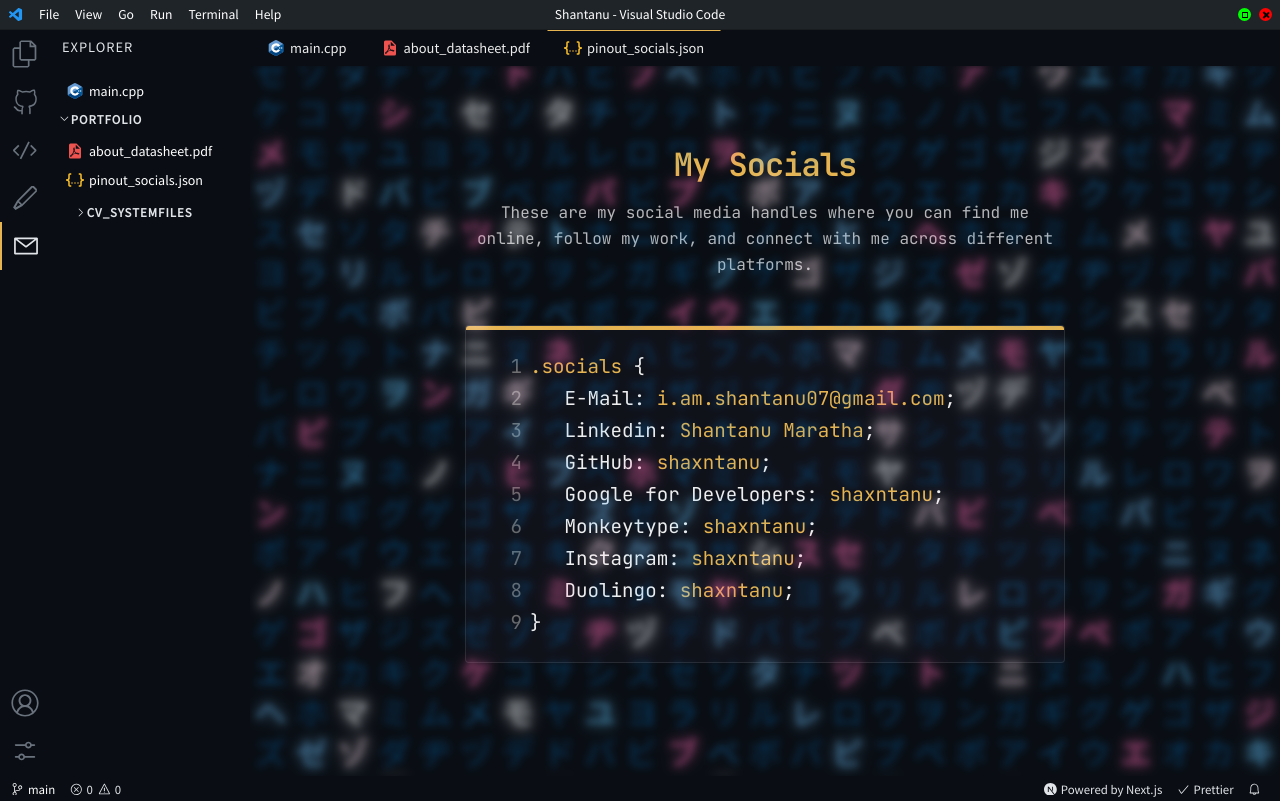
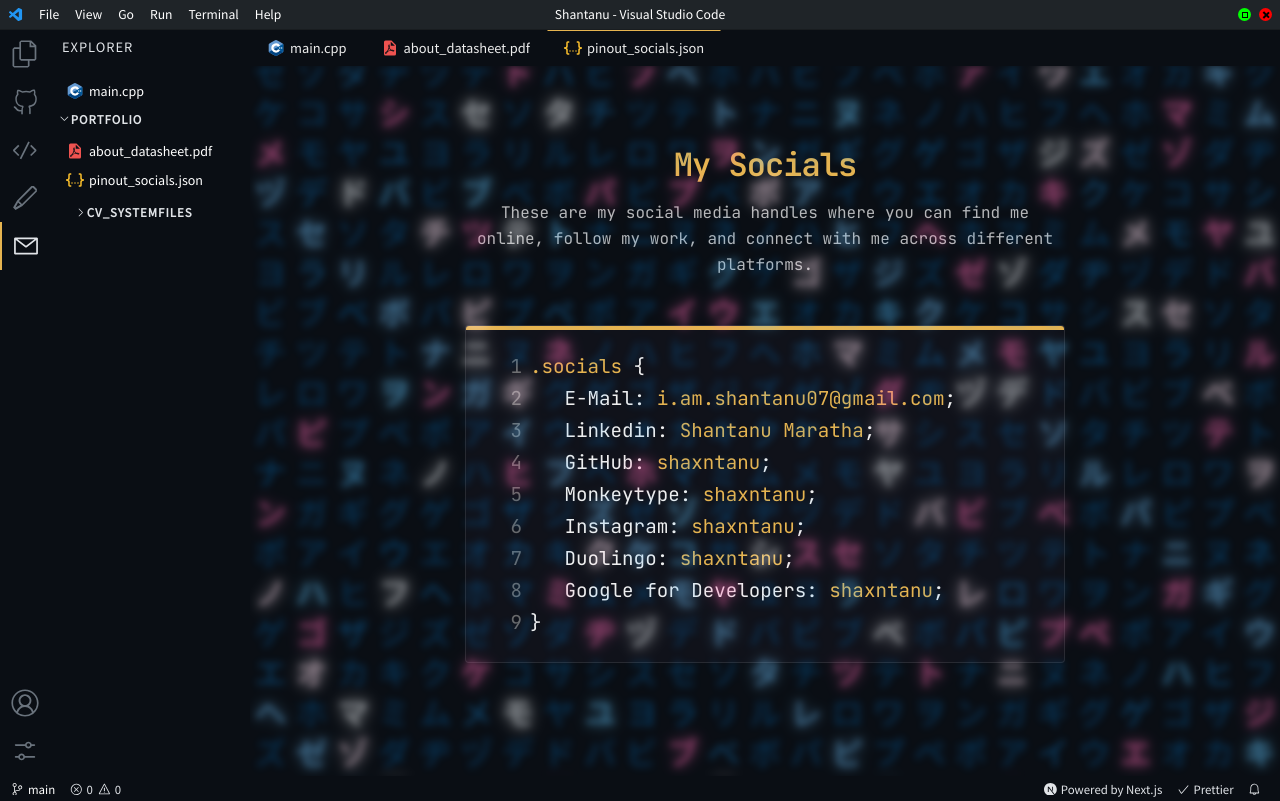
Before and after one commit to shaxntanu/VSCode-Portfolio, a Next.js app: page /contact in a window 1280 px wide. Built offline with nearby package versions, Linux system fonts and the light colour scheme.

Commit message:
fix: move Google for Developers to last in social links

```diff
--- a/components/ContactCode.tsx
+++ b/components/ContactCode.tsx
@@ -17,11 +17,6 @@ const contactItems = [
     href: 'https://github.com/shaxntanu',
   },
   {
-    social: 'Google for Developers',
-    link: 'shaxntanu',
-    href: 'https://g.dev/shaxntanu',
-  },
-  {
     social: 'Monkeytype',
     link: 'shaxntanu',
     href: 'https://monkeytype.com/profile/shaxntanu',
@@ -35,6 +30,11 @@ const contactItems = [
     social: 'Duolingo',
     link: 'shaxntanu',
     href: 'https://www.duolingo.com/profile/shaxntanu',
+  },
+  {
+    social: 'Google for Developers',
+    link: 'shaxntanu',
+    href: 'https://g.dev/shaxntanu',
   },
 ];
 
```
